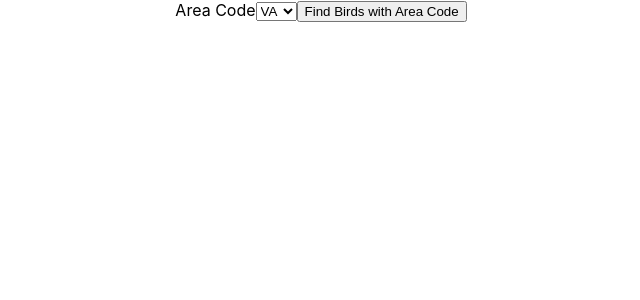
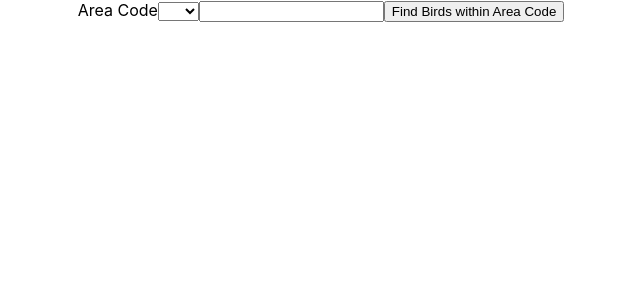
Before and after one commit to keyofbpoe1/PROJ3_WePutBirdsOnThings_FE, a React (Create React App) app in the folder birdwatching_fe/: page / in a window 1280 px wide. Shown: the top 300 px of the page, without its empty margins (319-959 px from the left). Built offline with nearby package versions, Linux system fonts and the light colour scheme.

Commit message:
Saturday code

```diff
--- a/birdwatching_fe/src/App.js
+++ b/birdwatching_fe/src/App.js
@@ -11,9 +11,12 @@ export default class App extends Component {
    super(props)
 
    this.state = {
-    areaCode: 'VA',
+    areaCode: '',
     baseUrl: 'https://api.ebird.org/v2/data/obs/US-',
-    recent: '/recent?maxResults=1'
+    recent: '/recent?maxResults=100',
+    birdName: '',
+    birds:[],
+    birdlist: ''
 
    }
   }
@@ -28,6 +31,7 @@ export default class App extends Component {
 
   handleSubmit = (event) => {
     event.preventDefault()
+    console.log(this.state.birdName)
     this.getBird()
   }
 
@@ -43,17 +47,33 @@ export default class App extends Component {
     }
   }).then(res => {
     console.log(res.data)
-    this.setState({birds: res.data})
+    let regFilter = new RegExp(this.state.birdName, 'gmi')
+    let birds = res.data.filter((obj) =>{
+      return obj.comName.match(regFilter) //=== this.state.birdName
+    })
+    this.setState({birds: birds})
   })
 
 
+
+    // name => name === this.state.birdName
   }
-  handleSubmit() {
-    // search the birdlist bird.comName
-  }
+  // filterBirds = () => {
+  // let filterBirds;
+  // let copyList;
+  // copyList = this.state.birds
+  //   filterBirds = copyList.filter((obj) =>{
+  //     return obj.comName === this.state.birdName
+  //   })
+  //   this.setState({
+  //     birds: filterBirds
+  //   })
+  // }
+
 
 
   render () {
+
     let birdlist;
     this.state.birds &&
     (birdlist = this.state.birds.map((bird, id) => {
@@ -68,6 +88,12 @@ export default class App extends Component {
 
         </div>
 
+
+
+
+
+
+
       )}
       ))
     return (
@@ -76,16 +102,23 @@ export default class App extends Component {
         <form onSubmit={this.handleSubmit}>
         <label htmlFor='areaCode'>Area Code</label>
         <select onChange={this.handleChange} value={this.state.areaCode} id="areaCode" name="Area Code">
+          <option value=""></option>
           <option value='VA'>VA</option>
           <option value='NY'>NY</option>
         </select>
-
+        <input
+          id="birdName"
+          type="text"
+          value={this.state.birdName}
+          onChange={this.handleChange}
+        ></input>
         <input
           type='submit'
-          value='Find Birds with Area Code'>
+          value='Find Birds within Area Code'>
         </input>
       </form>
       {birdlist}
+
       </div>
     );
   }
```
